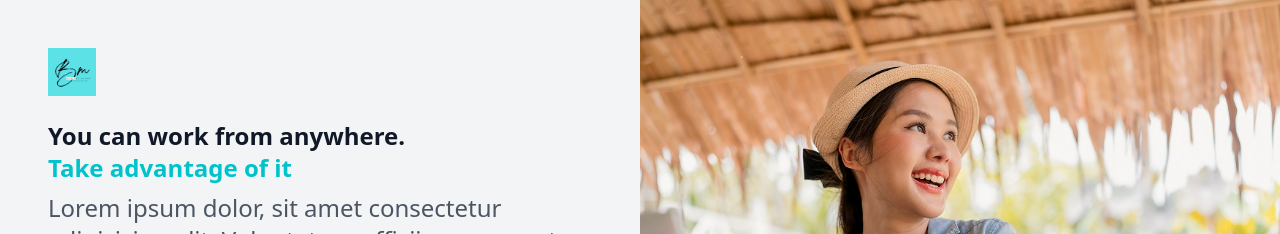
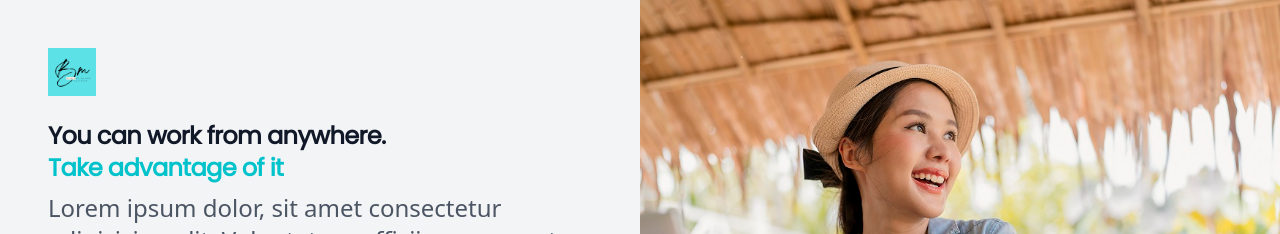
Before and after one commit to PatouVIDEGNON/TailwindCss, a React (Vite) app: page / in a window 1280 px wide. Shown: the top 234 px of the page. Built offline with nearby package versions, Linux system fonts and the light colour scheme.

Commit message:
feat:ajout de googleFont a index.html et à Tailwind.config

```diff
--- a/index.html
+++ b/index.html
@@ -4,6 +4,8 @@
     <meta charset="UTF-8" />
     <link rel="icon" type="image/svg+xml" href="/vite.svg" />
     <meta name="viewport" content="width=device-width, initial-scale=1.0" />
+    <link rel="preconnect" href="https://fonts.gstatic.com">
+    <link href='https://fonts.googleapis.com/css?family=Poppins' rel='stylesheet'>
     <title>Projet 01</title>
   </head>
   <body className= "bg-gray-300">
--- a/src/App.jsx
+++ b/src/App.jsx
@@ -11,7 +11,7 @@ function App() {
                 <div>
                     <img src="/src/assets/1.png" alt="Logo-site" className="h-12"/>
                     <img className="mt-5 rounded-lg shadow-2xl sm:mt-8 h-64 sm:w-full sm:object-cover object-center lg:hidden" src="/src/assets/asian-female.jpg" alt="femme souriante"/>
-                    <h1 className="mt-6 text-4xl font-bold text-gray-900 sm:text-3xl lg:text-2xl ">You can work from anywhere.<p className="text-brand">Take advantage of it</p></h1>
+                    <h1 className="mt-6 text-4xl font-headling font-semibold tracking-tight text-gray-900 sm:text-3xl lg:text-2xl ">You can work from anywhere.<p className="text-brand">Take advantage of it</p></h1>
                     <p className="mt-2 text-gray-600 lg:text-2xl">
                         Lorem ipsum dolor, sit amet consectetur adipisicing elit. Voluptatum officiis consequatur adipisci perspiciatis fugit enim voluptatibus atque quas exercitationem perferendis reprehenderit odit, mollitia recusandae eum culpa quis libero consequuntur tenetur.
                     </p>
--- a/tailwind.config.cjs
+++ b/tailwind.config.cjs
@@ -11,7 +11,10 @@ module.exports = {
           DEFAULT: "#00C2CB",
           light: "#60E7ED",
           dark: "#05484B"
-        }
+        },
+      },
+      fontFamily: {
+        headling: "Poppins, sans-serif",
       }
     },
   },
```
